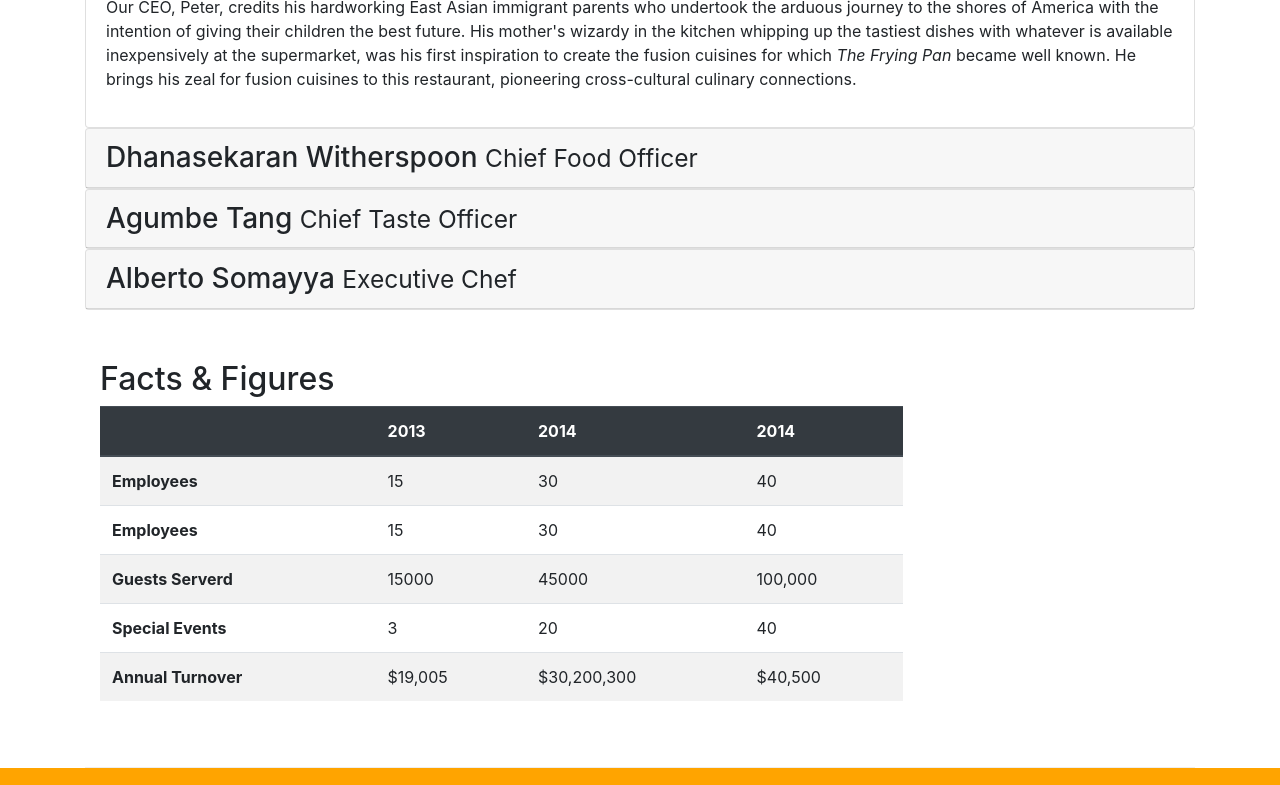
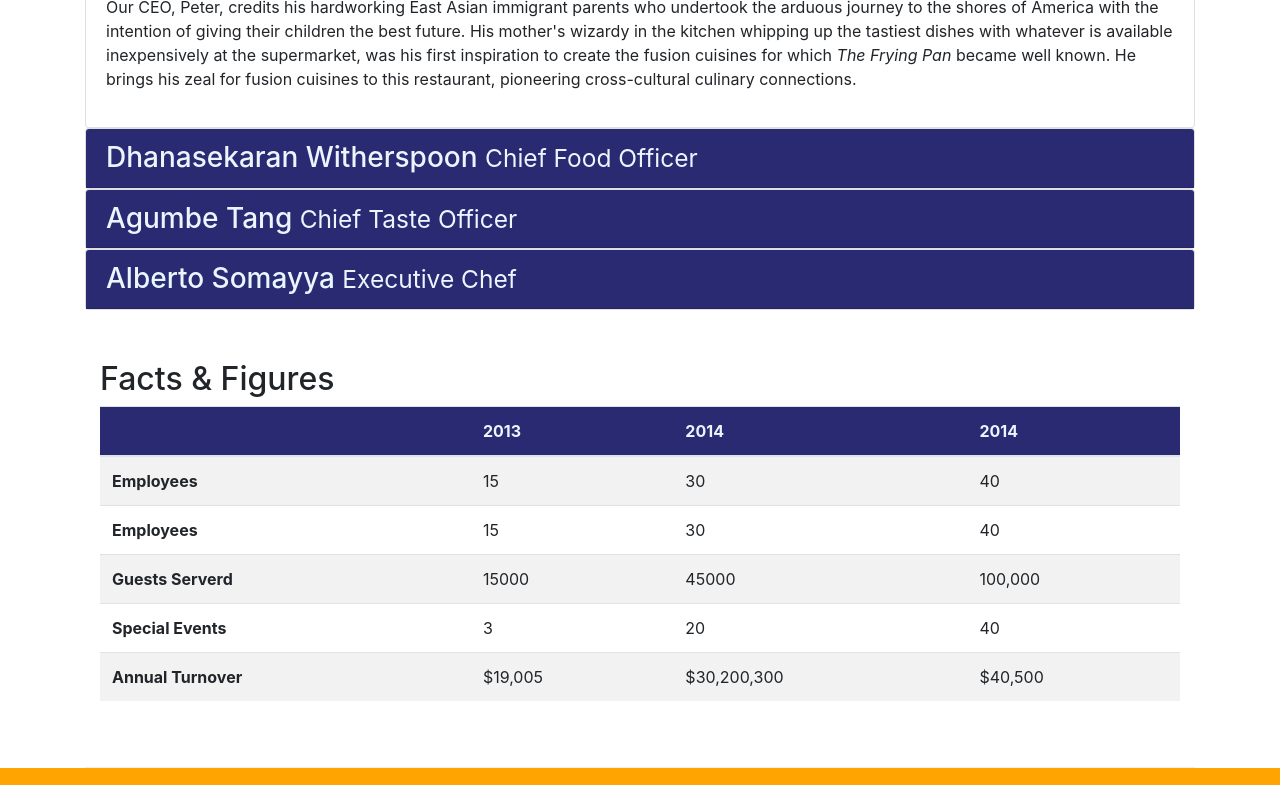
Before and after one commit to callisto05/boot, a plain HTML site: page aboutus.html in a window 1280 px wide. Shown: the part 1160-1945 px from the top of the page. Drawn offline with nearby package versions, Linux system fonts and the light colour scheme.

Commit message:
assignment-4-FINAL

```diff
--- a/aboutus.html
+++ b/aboutus.html
@@ -80,7 +80,7 @@
             </div>
             <div class="col-sm">
                 <div class="card mb-2">
-                    <h3 class="card-header bg-primary text-white">Facts At a Glance</h3>
+                    <h3 class="card-header">Facts At a Glance</h3>
                     <div class="card-body">
                         <dl class="row">
                             <dt class="col-6">Started</dt>
@@ -287,11 +287,11 @@
         </div>
 
         <div class="row row-content justify-content-center">
-            <div class="col-12 col-sm-9">
+            <div class="col-12 col-sm-12">
                 <h2>Facts &amp; Figures</h2>
                 <div class="table-responsive">
                     <table class="table table-striped">
-                        <thead class="thead-dark">
+                        <thead class="tableHeading">
                             <tr>
                                 <th>&nbsp;</th>
                                 <th>2013</th>
--- a/css/styels-old.css
+++ b/css/styels-old.css
@@ -90,3 +90,13 @@ body{
 .close:hover{
     color: #EAF6FF;
 }
+
+.card-header{
+    background-color: #2A2A72;
+    color: #EAF6FF;
+}
+
+.tableHeading{
+    background-color: #2A2A72;
+    color: #EAF6FF;
+}
```
